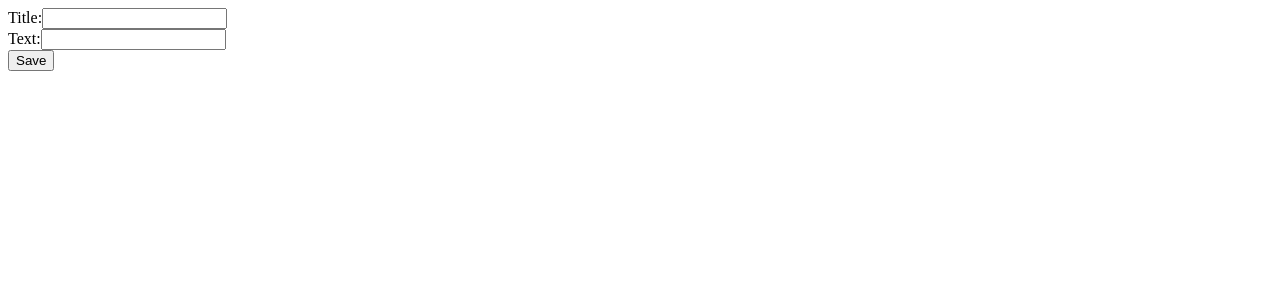
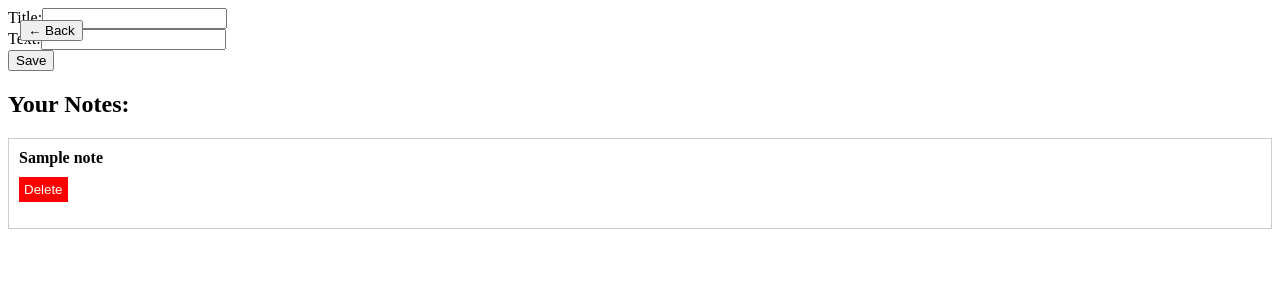
Before and after one commit to leja123/tools-app, a PHP site: page /notes.php in a window 1280 px wide. Shown: the top 300 px of the page. Run offline with PHP 8.4, Linux system fonts and the light colour scheme; the visitor is signed in with stand-in values (Sample User, id 1); tables that the repository leaves empty or names only in its code hold one stand-in row (values such as "Sample post").

Commit message:
added delete note

```diff
--- a/notes.php
+++ b/notes.php
@@ -1,8 +1,116 @@
 <?php
 session_start();
+
+if (!isset($_SESSION['user_id'])) {
+    die("User not logged in");
+}
+
+$host = "localhost";
+$user = "root";
+$pass = "";
+$dbname = "tools_app";
+
+$conn = new mysqli($host, $user, $pass, $dbname);
+
+if ($conn->connect_error) {
+    die("Connection unsuccessful " . $conn->connect_error);
+}
+
+$user_id = $_SESSION['user_id'];
+
+$stmt = $conn->prepare("SELECT id, title, note FROM notes WHERE user_id = ?");
+$stmt->bind_param("i", $user_id);
+$stmt->execute();
+
+$result = $stmt->get_result();
+
+//exit button
+if (isset($_POST['back'])) {
+    header("Location: main.php");
+    exit();
+}
 ?>
+
+<html>
+<head>
+    <title>Notes</title>
+</head>
+<body>
+
+<style>
+.note {
+    border: 1px solid #ccc;
+    margin: 10px 0;
+    padding: 10px;
+}
+
+.title {
+    font-weight: bold;
+    cursor: pointer;
+}
+
+.content {
+    margin-top: 5px;
+}
+
+.delete-btn {
+    margin-top: 10px;
+    background: red;
+    color: white;
+    border: none;
+    padding: 5px;
+    cursor: pointer;
+}
+</style>
+<form method="POST" style="position: absolute; top: 20px; left: 20px;">
+    <button type="submit" name="back" id="backBtn">← Back</button>
+</form>
 <form id="newNote" method="POST" action="saveNewNote.php">
     Title:<input type="text" name="noteTitle"><br>
     Text:<input type="text" name="noteText"><br>
     <input type="submit" value="Save">
 </form>
+
+<h2>Your Notes:</h2>
+
+<?php if ($result->num_rows > 0): ?>
+    <?php while ($row = $result->fetch_assoc()): ?>
+
+        <div class="note">
+            <div class="title" onclick="toggleNote(this)">
+                <?php echo htmlspecialchars($row['title']); ?>
+                <!-- DELETE FORM -->
+                <form method="POST" action="deleteNote.php" onsubmit="return confirmDelete();">
+                    <input type="hidden" name="note_id" value="<?php echo $row['id']; ?>">
+                    <button type="submit" class="delete-btn">Delete</button>
+                </form>
+            </div>
+
+            <div class="content" style="display:none;">
+                <?php echo nl2br(htmlspecialchars($row['note'])); ?>
+            </div>
+        </div>
+
+    <?php endwhile; ?>
+<?php else: ?>
+    <p>No notes yet</p>
+<?php endif; ?>
+
+<script>
+function toggleNote(element) {
+    let content = element.nextElementSibling;
+
+    if (content.style.display === "none") {
+        content.style.display = "block";
+    } else {
+        content.style.display = "none";
+    }
+}
+
+function confirmDelete() {
+    return confirm("Are you sure you want to delete this note?");
+}
+</script>
+
+</body>
+</html>
```
Also changed, not shown: deleteNote.php (added, +38 -0 lines).
